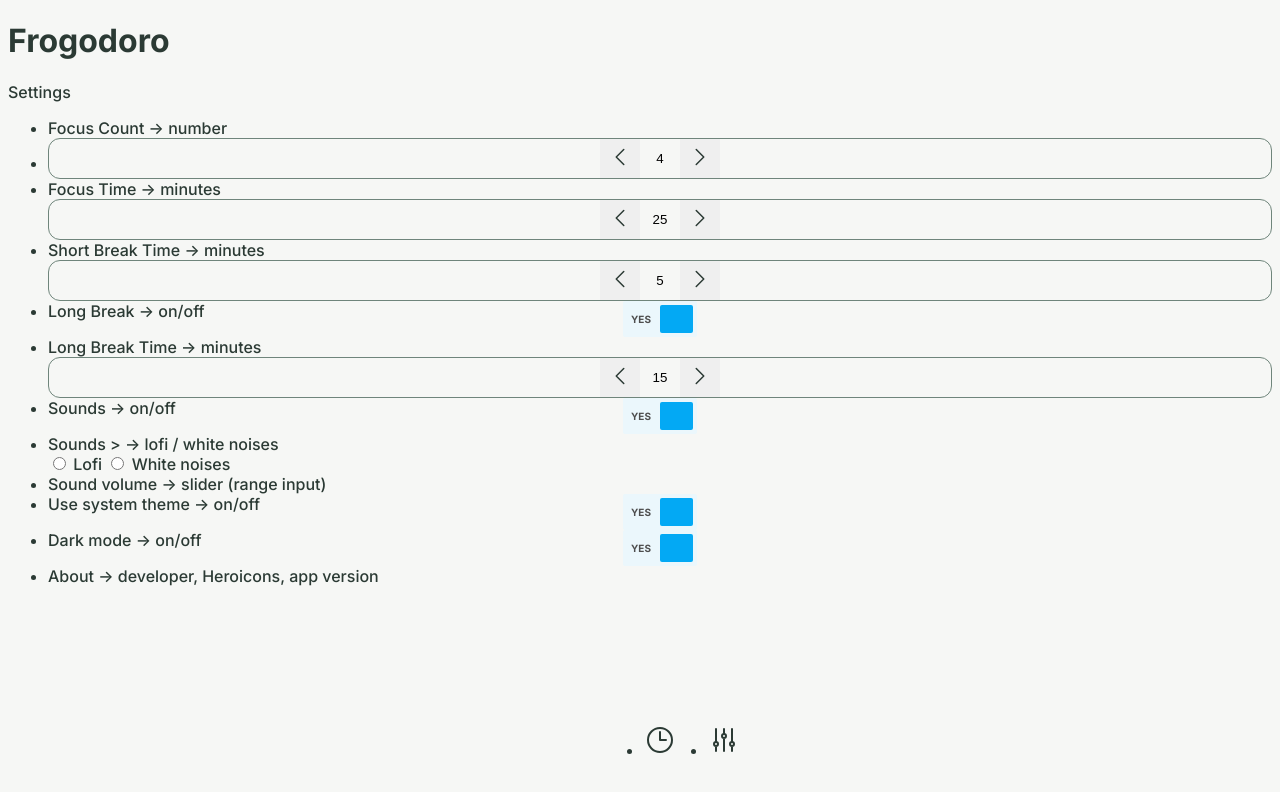
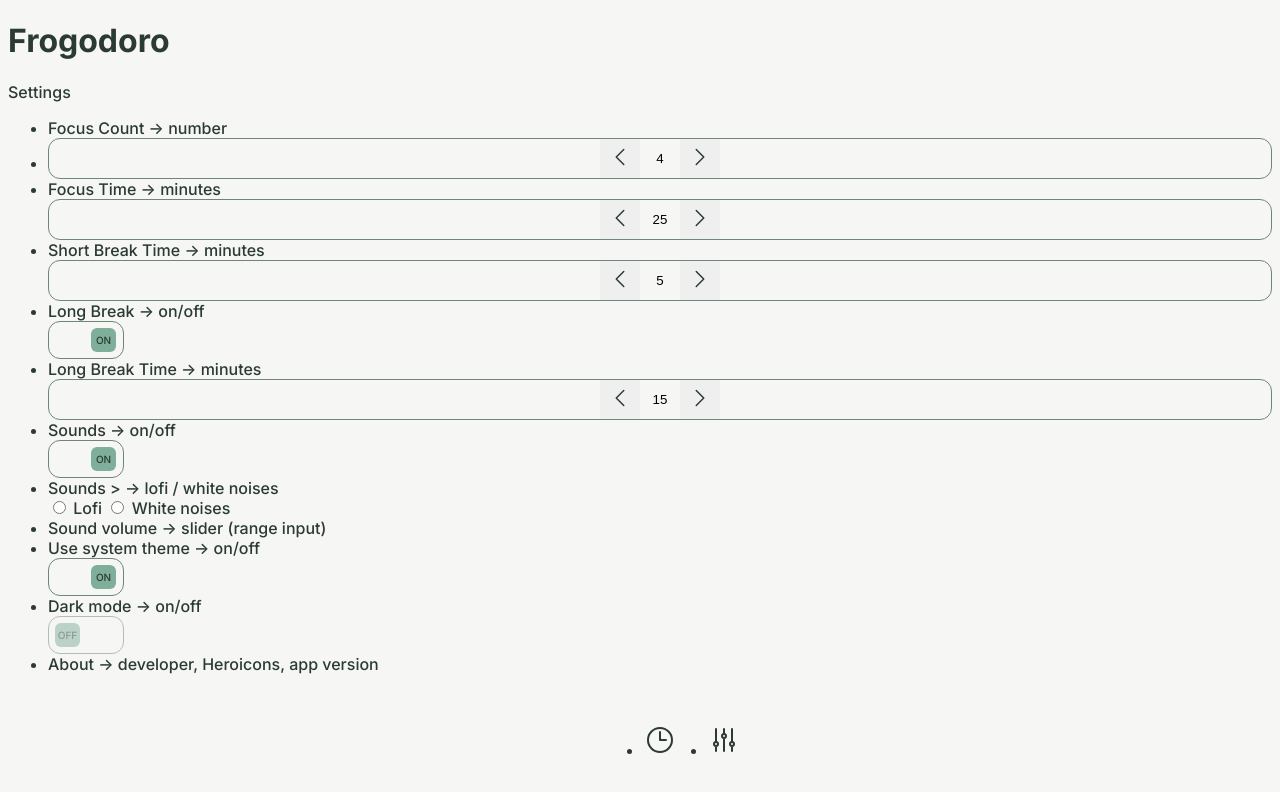
Before and after one commit to lelamanolio/frogodoro, a Vue app: page / in a window 1280 px wide. Both pictures are taken after a click on the item 724 px from the left and 742 px from the top of the page. Shown: the top 792 px of the page. Built offline with nearby package versions, Linux system fonts and the light colour scheme; the HTML template or start-up script is replaced by a standard one.

Commit message:
✨ add form to manage toggles + minimal style + disabled state

```diff
--- a/src/components/SettingsView.vue
+++ b/src/components/SettingsView.vue
@@ -12,18 +12,18 @@
       <li>Short Break Time -> minutes</li>
         <InputNumber :number="settings.shortBreakTime" :step="5" @number-change="val => updateSettings('shortBreakTime', val)" />
       <li>Long Break -> on/off</li>
-        <ToggleSwitch />
+        <ToggleSwitch :value="settings.longBreak" @toggle-change="val => updateSettings('longBreak', val)" />
       <li>Long Break Time -> minutes</li>
-        <InputNumber :number="settings.longBreakTime" :step="5" @number-change="val => updateSettings('longBreakTime', val)" />
+        <InputNumber :class="settings.longBreak === false ? 'c-number--disabled' : ''" :number="settings.longBreakTime" :step="5" @number-change="val => updateSettings('longBreakTime', val)" />
       <li>Sounds -> on/off</li>
-        <ToggleSwitch />
+        <ToggleSwitch :value="settings.sounds" @toggle-change="val => updateSettings('sounds', val)" />
       <li>Sounds > -> lofi / white noises</li>
         <ButtonGroup />
       <li>Sound volume -> slider (range input)</li>
       <li>Use system theme -> on/off</li>
-        <ToggleSwitch />
+        <ToggleSwitch :value="settings.useSystemTheme" @toggle-change="val => updateSettings('useSystemTheme', val)" />
       <li>Dark mode -> on/off</li>
-        <ToggleSwitch />
+        <ToggleSwitch :class="settings.useSystemTheme === true ? 'c-toggle--disabled' : ''" :value="settings.darkMode" @toggle-change="val => updateSettings('darkMode', val)" />
       <li>About -> developer, Heroicons, app version</li>
     </ul>
   </div>
--- a/src/components/form/InputNumber.vue
+++ b/src/components/form/InputNumber.vue
@@ -65,6 +65,12 @@ const toggleFocusClass = (type) => {
   &.c-number--focus {
     border: 1.5px solid var(--primary-color);
   }
+
+  &.c-number--disabled {
+    cursor: not-allowed;
+    pointer-events: none;
+    opacity: 0.5;
+  }
 }
 
 .c-number__button {
--- a/src/components/form/ToggleSwitch.vue
+++ b/src/components/form/ToggleSwitch.vue
@@ -1,107 +1,96 @@
 <template>
-  <div class="btn btn-rect" id="button-13">
-    <input type="checkbox" class="checkbox" />
-    <div class="knob">
+  <div class="c-toggle">
+    <input type="checkbox" class="c-toggle__checkbox" :checked="props.value" @change="e => emit('toggleChange', e.target.checked)" />
+    <div class="c-toggle__knob">
       <span></span>
     </div>
-    <div class="btn-bg"></div>
   </div>
 </template>
 
 <script setup>
+import { defineProps, defineEmits } from 'vue';
 
+const emit = defineEmits(['toggleChange']);
+const props = defineProps({
+  value: {
+    type: Boolean,
+  },
+});
 </script>
 
 <style lang="scss">
-.btn.btn-rect {
-  border-radius: 2px;
+.c-toggle {
+  border-radius: 12px;
+  position: relative;
+  width: 74px;
+  height: 36px;
+  overflow: hidden;
+  background-color: var(--background);
+  border: 1px solid var(--text-muted);
+  transition: border 0.1s linear, background-color 0.1s linear;
+
+  &:hover {
+    border: 1px solid var(--text);
+    background-color: color-mix(in srgb, var(--background) 99%, var(--text) 1%);
+  }
+
+  &.c-toggle--disabled {
+    cursor: not-allowed;
+    pointer-events: none;
+    opacity: 0.5;
+  }
 }
 
-.checkbox {
+.c-toggle__checkbox {
   position: relative;
   width: 100%;
   height: 100%;
-  padding: 0;
-  margin: 0;
   opacity: 0;
   cursor: pointer;
-  z-index: 3;
+  z-index: 2;
+
+  &:checked + .c-toggle__knob {
+    &:before {
+      left: 42px;
+      content: 'ON';
+    }
+
+    span {
+      left: 42px;
+    }
+  }
 }
 
-.knob {
-  z-index: 2;
-}
-
-.btn-bg {
-  width: 100%;
-  background-color: #ebf7fc;
-  transition: 0.3s ease all;
-  z-index: 1;
-}
-
-.btn {
-  position: relative;
-  top: 50%;
-  width: 74px;
-  height: 36px;
-  margin: -20px auto 0 auto;
-  overflow: hidden;
-}
-
-.knob,
-.btn-bg {
+.c-toggle__knob {
   position: absolute;
   top: 0;
   right: 0;
   bottom: 0;
   left: 0;
+
+  &:before {
+    content: "OFF";
+    position: absolute;
+    width: calc(50% - 12px);
+    left: 6px;
+    top: 50%;
+    transform: translateY(-50%);
+    color: var(--text);
+    font-size: 10px;
+    text-align: center;
+    z-index: 1;
+  }
 }
 
-#button-13 .knob:before,
-#button-13 .knob:after,
-#button-13 .knob span {
+.c-toggle__knob span {
   position: absolute;
-  top: 4px;
-  width: 20px;
-  height: 10px;
-  font-size: 10px;
-  font-weight: bold;
-  text-align: center;
-  line-height: 1;
-  padding: 9px 4px;
-  border-radius: 2px;
-  transition: 0.3s ease all;
-}
-
-#button-13 .knob:before,
-#button-13 .knob:after {
-  color: #4e4e4e;
-  z-index: 1;
-}
-
-#button-13 .knob:before {
-  content: "YES";
-  left: 4px;
-}
-
-#button-13 .knob:after {
-  content: "NO";
-  right: 4px;
-}
-
-#button-13 .knob span {
-  width: 25px;
-  left: 37px;
-  background-color: #03a9f4;
-  z-index: 2;
-}
-
-#button-13 .checkbox:checked + .knob span {
-  left: 4px;
-  background-color: #f44336;
-}
-
-#button-13 .checkbox:checked ~ .btn-bg {
-  background-color: #fcebeb;
+  top: 6px;
+  left: 6px;
+  bottom: 6px;
+  width: calc(50% - 12px);
+  color: var(--text);
+  background-color: var(--primary-color);
+  border-radius: 6px;
+  transition: 0.3s ease all, left 0.3s cubic-bezier(0.18, 0.89, 0.35, 1.15);
 }
 </style>
```
